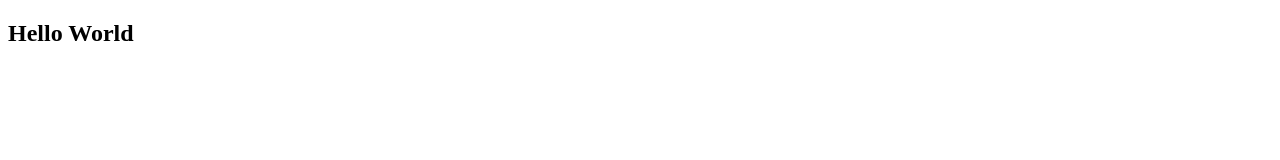
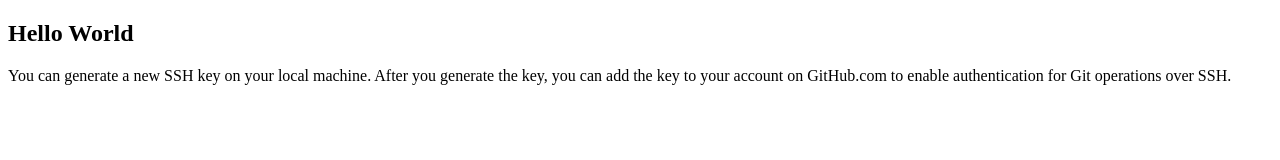
Before and after one commit to sharadakhatiwada/CS445, a plain HTML site: page index.html in a window 1280 px wide. Drawn offline with Linux system fonts and the light colour scheme.

Commit message:
another paragraph

```diff
--- a/index.html
+++ b/index.html
@@ -9,5 +9,9 @@
 <body>
     <h2>Hello World</h2>
 
+    <p>You can generate a new SSH key on your local machine. After you generate the key, you can add the key to your account on
+    GitHub.com to enable authentication for Git operations over SSH.</p>
+
+
 </body>
 </html>
```
